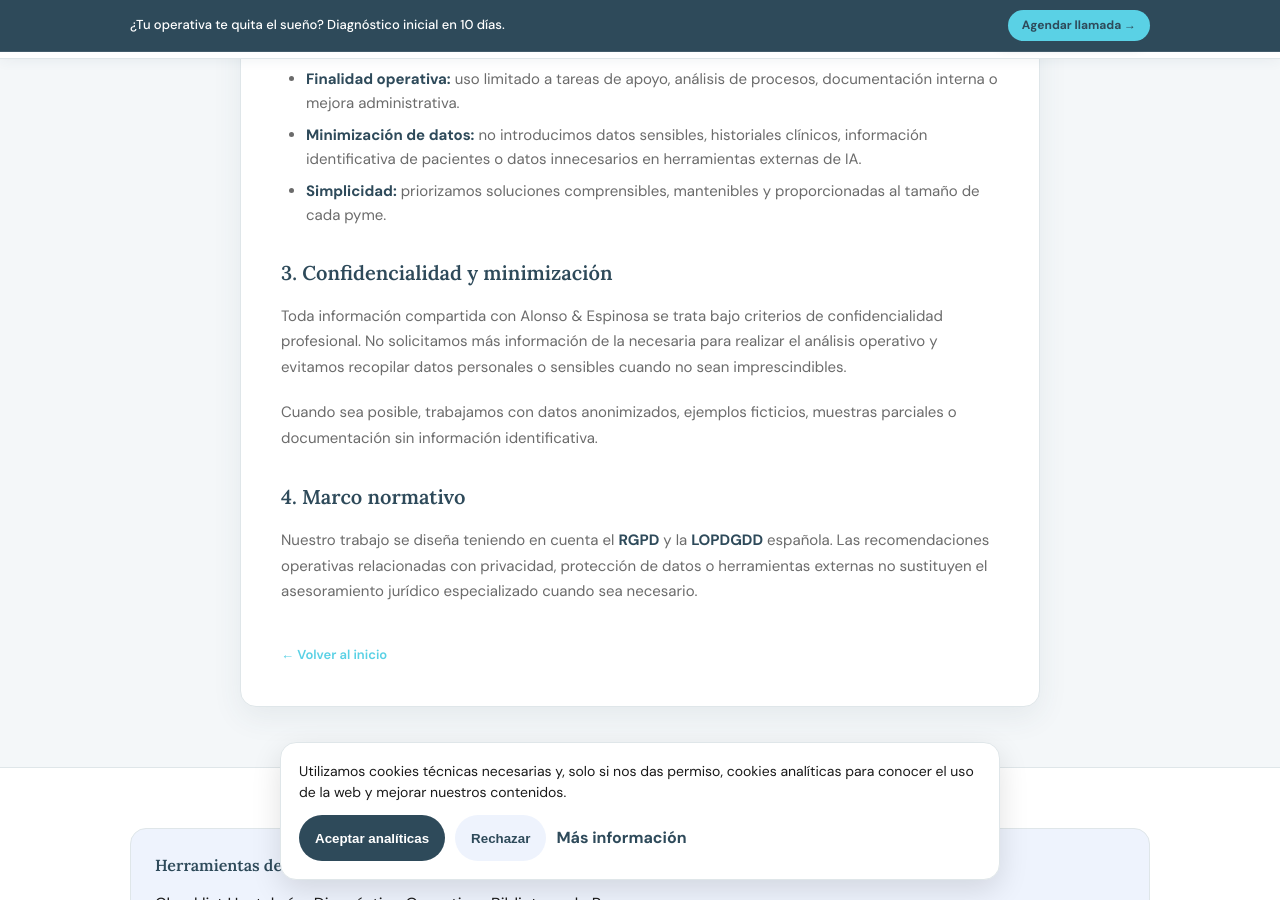
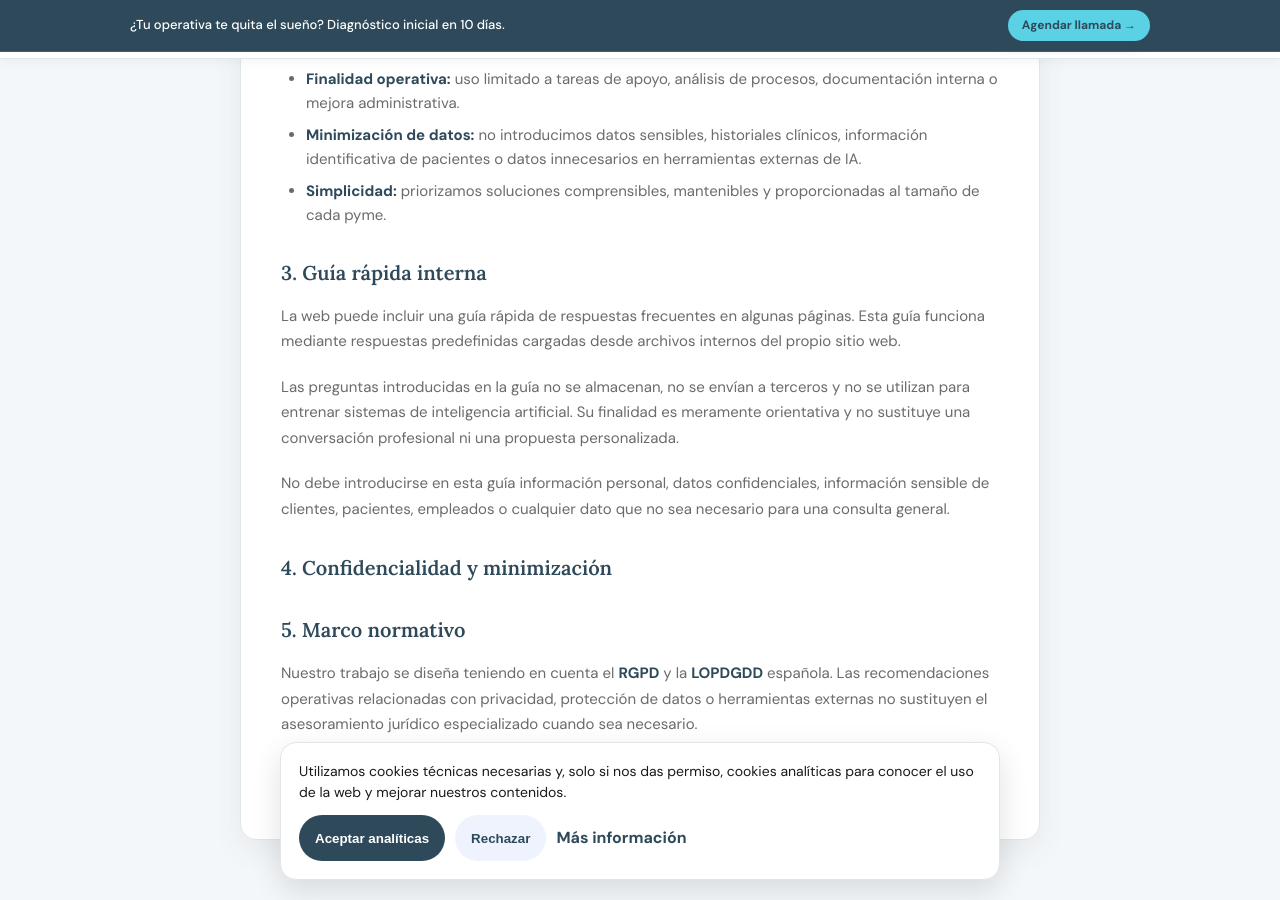
Before and after one commit to alauriela/alonsoespinosa-web, a Jekyll site: the page privacidad/index.html, which Jekyll copies as it is, in a window 1280 px wide and 900 px high, scrolled down 665 px. Built offline with Jekyll 4.4.1, drawn with Linux system fonts in a browser that asks for light colours; grey boxes are pictures that could not be loaded.

Commit message:
commit privacidad

```diff
--- a/privacidad/index.html
+++ b/privacidad/index.html
@@ -136,11 +136,14 @@
   <li><strong>Simplicidad:</strong> priorizamos soluciones comprensibles, mantenibles y proporcionadas al tamaño de cada pyme.</li>
 </ul>
 
-        <h2>3. Confidencialidad y minimización</h2>
-        <p>Toda información compartida con Alonso &amp; Espinosa se trata bajo criterios de confidencialidad profesional. No solicitamos más información de la necesaria para realizar el análisis operativo y evitamos recopilar datos personales o sensibles cuando no sean imprescindibles.</p>
-        <p>Cuando sea posible, trabajamos con datos anonimizados, ejemplos ficticios, muestras parciales o documentación sin información identificativa.</p>
+<h2>3. Guía rápida interna</h2>
+<p>La web puede incluir una guía rápida de respuestas frecuentes en algunas páginas. Esta guía funciona mediante respuestas predefinidas cargadas desde archivos internos del propio sitio web.</p>
+<p>Las preguntas introducidas en la guía no se almacenan, no se envían a terceros y no se utilizan para entrenar sistemas de inteligencia artificial. Su finalidad es meramente orientativa y no sustituye una conversación profesional ni una propuesta personalizada.</p>
+<p>No debe introducirse en esta guía información personal, datos confidenciales, información sensible de clientes, pacientes, empleados o cualquier dato que no sea necesario para una consulta general.</p>
 
-        <h2>4. Marco normativo</h2>
+<h2>4. Confidencialidad y minimización</h2>
+
+<h2>5. Marco normativo</h2>
 <p>Nuestro trabajo se diseña teniendo en cuenta el <strong>RGPD</strong> y la <strong>LOPDGDD</strong> española. Las recomendaciones operativas relacionadas con privacidad, protección de datos o herramientas externas no sustituyen el asesoramiento jurídico especializado cuando sea necesario.</p>
 
 <a href="/" class="back-link">← Volver al inicio</a>
```
Lines whose indentation alone changed are shown as unchanged.
